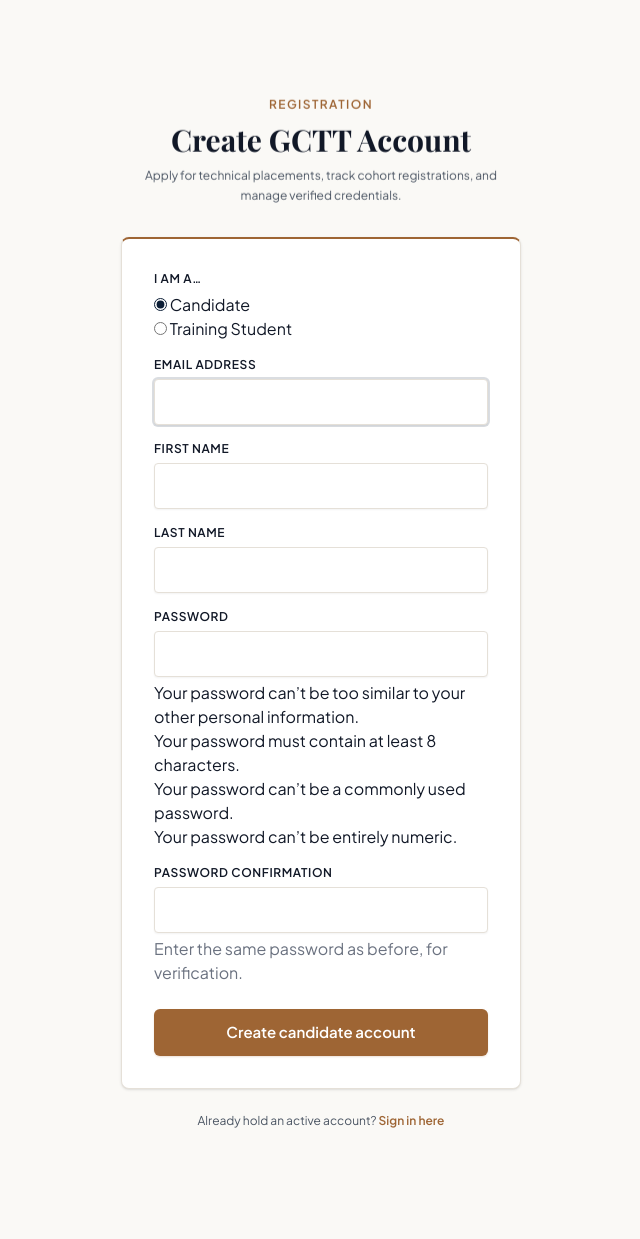
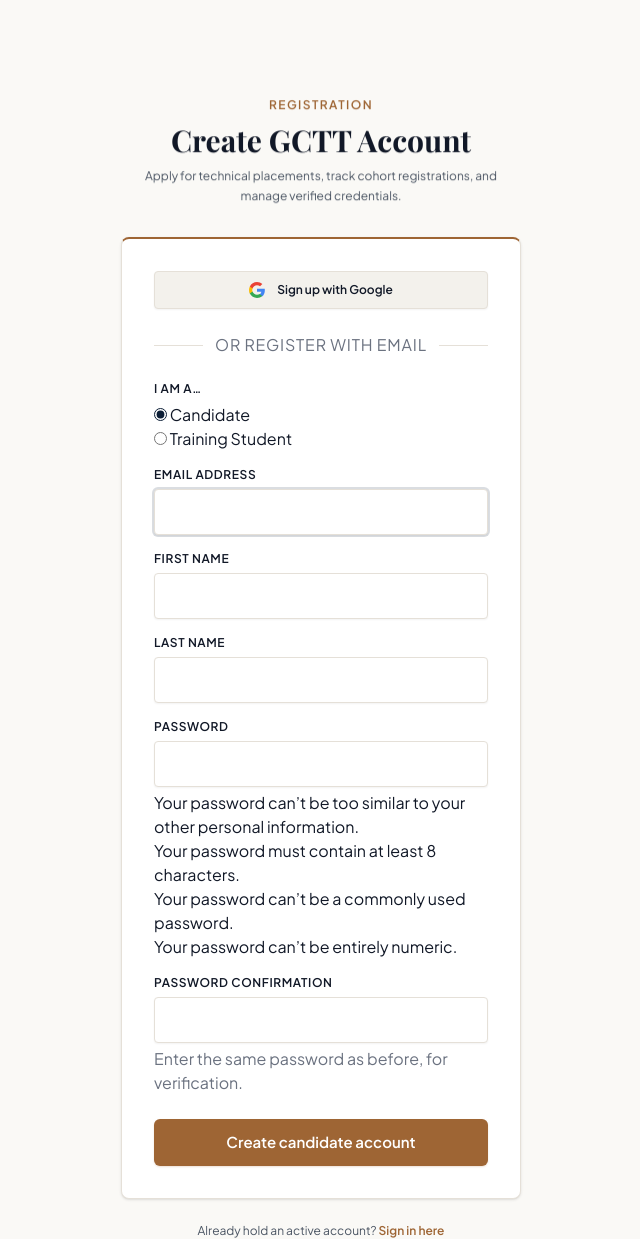
Before and after one commit to faizanali-ai/gctt, a Django app: page /accounts/signup/ in a window 1280 px wide. Shown: the part 110-1349 px from the top of the page, without its empty margins (319-959 px from the left). Run offline with Django 5.2, Linux system fonts and the light colour scheme; parts of the project's set-up code (start-up, migrations or seed data) failed here and were passed over; some web fonts are replaced.

Commit message:
feat: implement Google OAuth login/signup, enable production 2FA enforcement, and enhance security session redirection

```diff
--- a/apps/accounts/urls.py
+++ b/apps/accounts/urls.py
@@ -16,6 +16,8 @@ urlpatterns = [
     path("signup/", views.signup, name="signup"),
     path("login/", views.login_view, name="login"),
     path("logout/", auth_views.LogoutView.as_view(), name="logout"),
+    path("google/login/", views.google_login, name="google_login"),
+    path("google/callback/", views.google_callback, name="google_callback"),
     path("verify/<uidb64>/<token>/", views.verify_email, name="verify_email"),
     path("verify/resend/", views.resend_verification, name="resend_verification"),
     path("security/", views.security, name="security"),
--- a/apps/accounts/views.py
+++ b/apps/accounts/views.py
@@ -1,5 +1,10 @@
 import base64
 import io
+import json
+import secrets
+import urllib.error
+import urllib.parse
+import urllib.request
 
 import qrcode
 import qrcode.image.svg
@@ -16,8 +21,9 @@ from django.core.exceptions import PermissionDenied, ValidationError
 from django.core.paginator import Paginator
 from django.db.models import Q
 from django.shortcuts import get_object_or_404, redirect, render
+from django.urls import reverse
 from django.utils.encoding import force_str
-from django.utils.http import urlsafe_base64_decode
+from django.utils.http import url_has_allowed_host_and_scheme, urlsafe_base64_decode
 from django.views.decorators.http import require_POST
 from django_otp import login as otp_login
 from django_ratelimit.decorators import ratelimit
@@ -53,6 +59,168 @@ def login_view(request, *args, **kwargs):
     return LoginView.as_view(
         template_name="accounts/login.html", redirect_authenticated_user=True
     )(request, *args, **kwargs)
+
+
+@ratelimit(key="ip", rate="20/m", method="GET", block=True)
+def google_login(request):
+    client_id = getattr(settings, "GOOGLE_CLIENT_ID", "").strip()
+    if not client_id:
+        messages.warning(
+            request,
+            "Google Sign-In is being initialized on this domain. Please use your email and password below.",
+        )
+        return redirect("login")
+
+    state = secrets.token_urlsafe(32)
+    request.session["google_oauth_state"] = state
+
+    next_url = request.GET.get("next", "")
+    if next_url and url_has_allowed_host_and_scheme(next_url, allowed_hosts={request.get_host()}):
+        request.session["google_oauth_next"] = next_url
+    else:
+        request.session.pop("google_oauth_next", None)
+
+    account_type = request.GET.get("account_type", "")
+    if account_type in (User.AccountType.CANDIDATE, User.AccountType.STUDENT):
+        request.session["google_oauth_account_type"] = account_type
+
+    redirect_uri = request.build_absolute_uri(reverse("google_callback"))
+    if not settings.DEBUG and redirect_uri.startswith("http://"):
+        redirect_uri = "https://" + redirect_uri[len("http://") :]
+
+    params = {
+        "client_id": client_id,
+        "redirect_uri": redirect_uri,
+        "response_type": "code",
+        "scope": "openid email profile",
+        "state": state,
+        "access_type": "online",
+        "prompt": "select_account",
+    }
+    return redirect(
+        f"https://accounts.google.com/o/oauth2/v2/auth?{urllib.parse.urlencode(params)}"
+    )
+
+
+@ratelimit(key="ip", rate="20/m", method="GET", block=True)
+def google_callback(request):
+    error = request.GET.get("error")
+    if error:
+        messages.error(
+            request, f"Google authentication was cancelled or encountered an error ({error})."
+        )
+        return redirect("login")
+
+    code = request.GET.get("code")
+    state = request.GET.get("state")
+    saved_state = request.session.pop("google_oauth_state", None)
+
+    if not code or not state or not saved_state or state != saved_state:
+        messages.error(request, "Invalid or expired Google authentication session. Please try again.")
+        return redirect("login")
+
+    client_id = getattr(settings, "GOOGLE_CLIENT_ID", "").strip()
+    client_secret = getattr(settings, "GOOGLE_CLIENT_SECRET", "").strip()
+    if not client_id or not client_secret:
+        messages.error(request, "Google Sign-In configuration is missing server credentials.")
+        return redirect("login")
+
+    redirect_uri = request.build_absolute_uri(reverse("google_callback"))
+    if not settings.DEBUG and redirect_uri.startswith("http://"):
+        redirect_uri = "https://" + redirect_uri[len("http://") :]
+
+    token_payload = urllib.parse.urlencode({
+        "code": code,
+        "client_id": client_id,
+        "client_secret": client_secret,
+        "redirect_uri": redirect_uri,
+        "grant_type": "authorization_code",
+    }).encode("utf-8")
+
+    token_req = urllib.request.Request(
+        "https://oauth2.googleapis.com/token",
+        data=token_payload,
+        headers={"Content-Type": "application/x-www-form-urlencoded", "Accept": "application/json"},
+        method="POST",
+    )
+
+    try:
+        with urllib.request.urlopen(token_req, timeout=10) as resp:
+            token_data = json.loads(resp.read().decode("utf-8"))
+    except (urllib.error.URLError, json.JSONDecodeError, OSError):
+        messages.error(
+            request, "Unable to communicate with Google authentication servers. Please try again."
+        )
+        return redirect("login")
+
+    access_token = token_data.get("access_token")
+    if not access_token:
+        messages.error(request, "Failed to retrieve access credentials from Google.")
+        return redirect("login")
+
+    userinfo_req = urllib.request.Request(
+        "https://www.googleapis.com/oauth2/v3/userinfo",
+        headers={"Authorization": f"Bearer {access_token}", "Accept": "application/json"},
+    )
+
+    try:
+        with urllib.request.urlopen(userinfo_req, timeout=10) as resp:
+            user_info = json.loads(resp.read().decode("utf-8"))
+    except (urllib.error.URLError, json.JSONDecodeError, OSError):
+        messages.error(request, "Unable to verify profile details with Google.")
+        return redirect("login")
+
+    email = (user_info.get("email") or "").strip().lower()
+    email_verified = user_info.get("email_verified", False)
+
+    if not email or not email_verified:
+        messages.error(request, "Google account does not have a verified email address.")
+        return redirect("login")
+
+    user = User.objects.filter(email=email).first()
+    if user:
+        if not user.is_active:
+            messages.error(request, "This account is inactive. Please contact administration.")
+            return redirect("login")
+        if not user.email_verified:
+            user.email_verified = True
+            user.save(update_fields=["email_verified"])
+        log_action(request, "auth.google_login", user.email)
+    else:
+        account_type = request.session.pop(
+            "google_oauth_account_type", User.AccountType.CANDIDATE
+        )
+        if account_type not in (User.AccountType.CANDIDATE, User.AccountType.STUDENT):
+            account_type = User.AccountType.CANDIDATE
+
+        first_name = (user_info.get("given_name") or "")[:150]
+        last_name = (user_info.get("family_name") or "")[:150]
+        if not first_name and user_info.get("name"):
+            names = user_info["name"].split(None, 1)
+            first_name = names[0][:150]
+            if len(names) > 1:
+                last_name = names[1][:150]
+
+        user = User.objects.create_user(
+            email=email,
+            first_name=first_name,
+            last_name=last_name,
+            account_type=account_type,
+        )
+        user.is_staff = False
+        user.is_superuser = False
+        user.email_verified = True
+        user.set_unusable_password()
+        user.save()
+        log_action(request, "auth.google_signup", user.email)
+        messages.success(request, f"Welcome to GCTT, {user.first_name or user.email}!")
+
+    login(request, user, backend="django.contrib.auth.backends.ModelBackend")
+
+    next_url = request.session.pop("google_oauth_next", None)
+    if next_url and url_has_allowed_host_and_scheme(next_url, allowed_hosts={request.get_host()}):
+        return redirect(next_url)
+    return redirect("dashboard")
 
 
 def verify_email(request, uidb64, token):
@@ -366,8 +534,15 @@ def security(request):
                 log_action(request, "security.2fa.enable", user.email)
             otp_login(request, target)
             messages.success(request, "Two-factor authentication is active.")
+            next_url = request.POST.get("next") or request.GET.get("next")
+            if next_url and url_has_allowed_host_and_scheme(next_url, allowed_hosts={request.get_host()}):
+                return redirect(next_url)
+            return redirect("security")
         else:
             messages.error(request, "That code is not valid. Try again.")
+        next_url = request.POST.get("next") or request.GET.get("next")
+        if next_url and url_has_allowed_host_and_scheme(next_url, allowed_hosts={request.get_host()}):
+            return redirect(f"{reverse('security')}?next={urllib.parse.quote(next_url)}")
         return redirect("security")
 
     qr_svg = secret = None
--- a/config/settings.py
+++ b/config/settings.py
@@ -235,7 +235,11 @@ LOGGING = {
 
 # Staff two-factor authentication (TOTP). Enable after every staff account has
 # enrolled at /account/security/.
-REQUIRE_STAFF_2FA = os.environ.get("REQUIRE_STAFF_2FA", "0") == "1"
+REQUIRE_STAFF_2FA = (os.environ.get("REQUIRE_STAFF_2FA", "0") == "1") and not TESTING
+
+# Google OAuth 2.0 Credentials
+GOOGLE_CLIENT_ID = os.environ.get("GOOGLE_CLIENT_ID", "").strip()
+GOOGLE_CLIENT_SECRET = os.environ.get("GOOGLE_CLIENT_SECRET", "").strip()
 
 SENTRY_DSN = os.environ.get("SENTRY_DSN", "")
 if SENTRY_DSN:
--- a/render.yaml
+++ b/render.yaml
@@ -61,5 +61,9 @@ services:
         sync: false
       - key: SENTRY_DSN
         sync: false
+      - key: GOOGLE_CLIENT_ID
+        sync: false
+      - key: GOOGLE_CLIENT_SECRET
+        sync: false
       - key: REQUIRE_STAFF_2FA
-        value: "0"
+        value: "1"
--- a/templates/accounts/security.html
+++ b/templates/accounts/security.html
@@ -30,6 +30,9 @@
           <form method="post" class="mt-4 flex flex-col gap-3 sm:flex-row">
             {% csrf_token %}
             <input type="hidden" name="action" value="verify">
+            {% if request.GET.next %}
+              <input type="hidden" name="next" value="{{ request.GET.next }}">
+            {% endif %}
             <input type="text" name="token" inputmode="numeric" autocomplete="one-time-code" placeholder="000000" required class="font-mono text-center tracking-widest sm:w-48">
             <button type="submit" class="btn btn-primary text-xs">Verify Current Session</button>
           </form>
@@ -79,6 +82,9 @@
           <form method="post" class="mt-4 flex flex-col gap-3 sm:flex-row">
             {% csrf_token %}
             <input type="hidden" name="action" value="enable">
+            {% if request.GET.next %}
+              <input type="hidden" name="next" value="{{ request.GET.next }}">
+            {% endif %}
             <input type="text" name="token" inputmode="numeric" autocomplete="one-time-code" placeholder="000000" required class="font-mono text-center tracking-widest sm:w-48">
             <button type="submit" class="btn btn-primary text-xs">
               Activate Two-Factor Protection
--- a/templates/accounts/signup.html
+++ b/templates/accounts/signup.html
@@ -9,6 +9,25 @@
   </div>
 
   <div class="mt-8 rounded-lg border border-line border-t-2 border-t-accent bg-card p-6 shadow-sm md:p-8 reveal delay-1">
+    <a href="{% url 'google_login' %}?account_type=candidate" id="google-signup-link" class="flex w-full items-center justify-center gap-3 rounded-sm border border-line bg-surface py-2.5 px-4 text-xs font-semibold text-ink shadow-xs hover:bg-card-hover hover:border-line-strong transition">
+      <svg class="h-4 w-4 shrink-0" viewBox="0 0 24 24">
+        <path fill="#4285F4" d="M23.745 12.27c0-.7-.06-1.4-.19-2.07H12v4.51h6.6c-.29 1.52-1.14 2.82-2.4 3.68v3.05h3.88c2.27-2.09 3.665-5.17 3.665-9.17z"/>
+        <path fill="#34A853" d="M12 24c3.24 0 5.95-1.08 7.93-2.91l-3.88-3.05c-1.08.72-2.45 1.16-4.05 1.16-3.12 0-5.77-2.1-6.72-4.93H1.25v3.15C3.26 21.36 7.33 24 12 24z"/>
+        <path fill="#FBBC05" d="M5.28 14.27c-.25-.72-.38-1.49-.38-2.27s.13-1.55.38-2.27V6.58H1.25C.45 8.18 0 9.99 0 12s.45 3.82 1.25 5.42l4.03-3.15z"/>
+        <path fill="#EA4335" d="M12 4.75c1.77 0 3.35.61 4.6 1.8l3.42-3.42C17.95 1.19 15.24 0 12 0 7.33 0 3.26 2.64 1.25 6.58l4.03 3.15c.95-2.83 3.6-4.98 6.72-4.98z"/>
+      </svg>
+      Sign up with Google
+    </a>
+
+    <div class="relative my-6">
+      <div class="absolute inset-0 flex items-center">
+        <div class="w-full border-t border-line"></div>
+      </div>
+      <div class="relative flex justify-center text-2xs uppercase tracking-wider">
+        <span class="bg-card px-3 text-ink-subtle">or register with email</span>
+      </div>
+    </div>
+
     <form method="post" class="space-y-4">
       {% csrf_token %}
       {% if form.non_field_errors %}
@@ -43,12 +62,16 @@
   <script>
     (function () {
       var button = document.getElementById("signup-submit");
+      var googleLink = document.getElementById("google-signup-link");
       var radios = document.querySelectorAll('input[name="account_type"]');
       function sync() {
         var picked = document.querySelector('input[name="account_type"]:checked');
         if (!picked) return;
         var label = picked.value === "student" ? "student" : "candidate";
         button.textContent = "Create " + label + " account";
+        if (googleLink) {
+          googleLink.href = "{% url 'google_login' %}?account_type=" + picked.value;
+        }
       }
       radios.forEach(function (radio) { radio.addEventListener("change", sync); });
       sync();
```
Also changed, not shown: config/middleware.py (+6 -1 lines), templates/accounts/login.html (+19 -0 lines), tests/test_google_oauth.py (added, +105 -0 lines), static/css/output.css, 1 other file.
